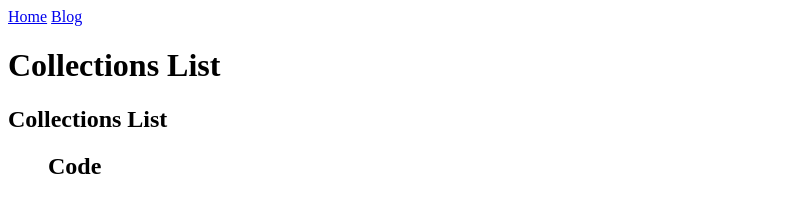
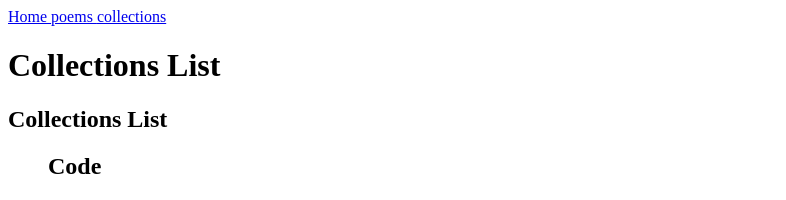
Before and after one commit to WSQS/blog, a Jekyll site: the page built from collections.html, in a window 1280 px wide. Shown: the top 200 px of the page, without its empty margins (0-786 px from the left). Built offline with Jekyll 4.4.1, drawn with Linux system fonts in a browser that asks for light colours.

Commit message:
refactor navigation menu to dynamically generate links from site data

```diff
--- a/_layouts/default.html
+++ b/_layouts/default.html
@@ -21,8 +21,11 @@
 
 <body>
     <nav>
-        <a href="/">Home</a>
-        <a href="/blog/">Blog</a>
+        {% for item in site.data.navigation %}
+        <a href="{{ item.link }}" {% if page.url==item.link %}class="active" {% endif %}>
+            {{ item.name }}
+        </a>
+        {% endfor %}
     </nav>
     <h1>{{ page.title }}</h1>
     <section>
```
